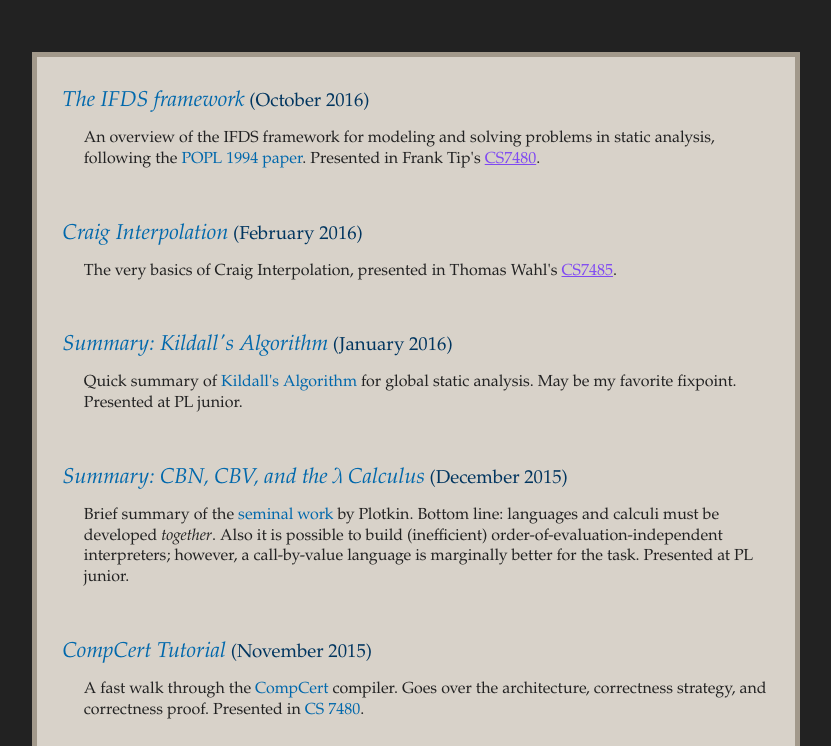
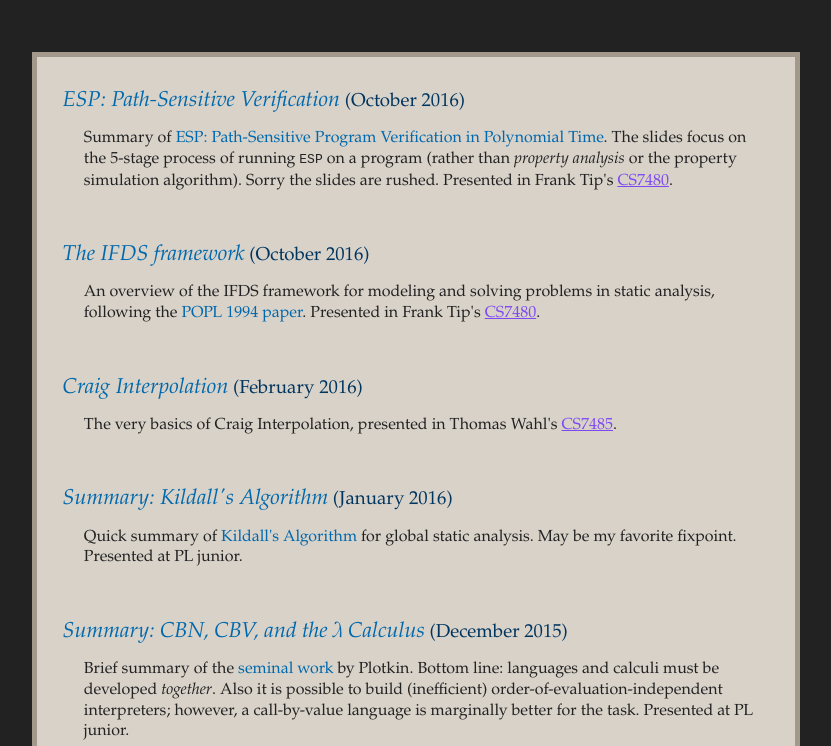
Before and after one commit to bennn/php-blg59, a plain HTML site: page resources/notes/index.html in a window 1280 px wide. Shown: the part 54-800 px from the top of the page, without its empty margins (232-1063 px from the left). Drawn offline with Linux system fonts and the light colour scheme.

Commit message:
[notes] add ESP slides

```diff
--- a/resources/notes/index.html
+++ b/resources/notes/index.html
@@ -11,6 +11,19 @@
       <h1>Miscellaneous Lecture Notes</h1>
     </div>
     <div class="midcol">
+      <div class="publication">
+        <h3 class="pubtitle"><a class="publink" href="./esp/esp.pdf">ESP: Path-Sensitive Verification</a> (October 2016)</h3>
+        <p class="pubauthors">
+          Summary of <a href="http://cse.ucsd.edu/node/1172" class="colorlink">ESP: Path-Sensitive Program Verification in Polynomial Time</a>.
+          The slides focus on the 5-stage process of running <tt>ESP</tt> on a program (rather than <i>property analysis</i> or the property simulation algorithm).
+          Sorry the slides are rushed.
+
+          Presented in Frank Tip's <a href="https://docs.google.com/document/d/1JeYoC-dmCxLgYuQcv5tU1rfez6IRf_OKO4ipeRtQd7o">CS7480</a>.
+        </p>
+      </div>
+
+      <div class="classyspace"> </div>
+
       <div class="publication">
         <h3 class="pubtitle"><a class="publink" href="./ifds/ifds.pdf">The IFDS framework</a> (October 2016)</h3>
         <p class="pubauthors">
```
Also changed, not shown: 1 other file.
